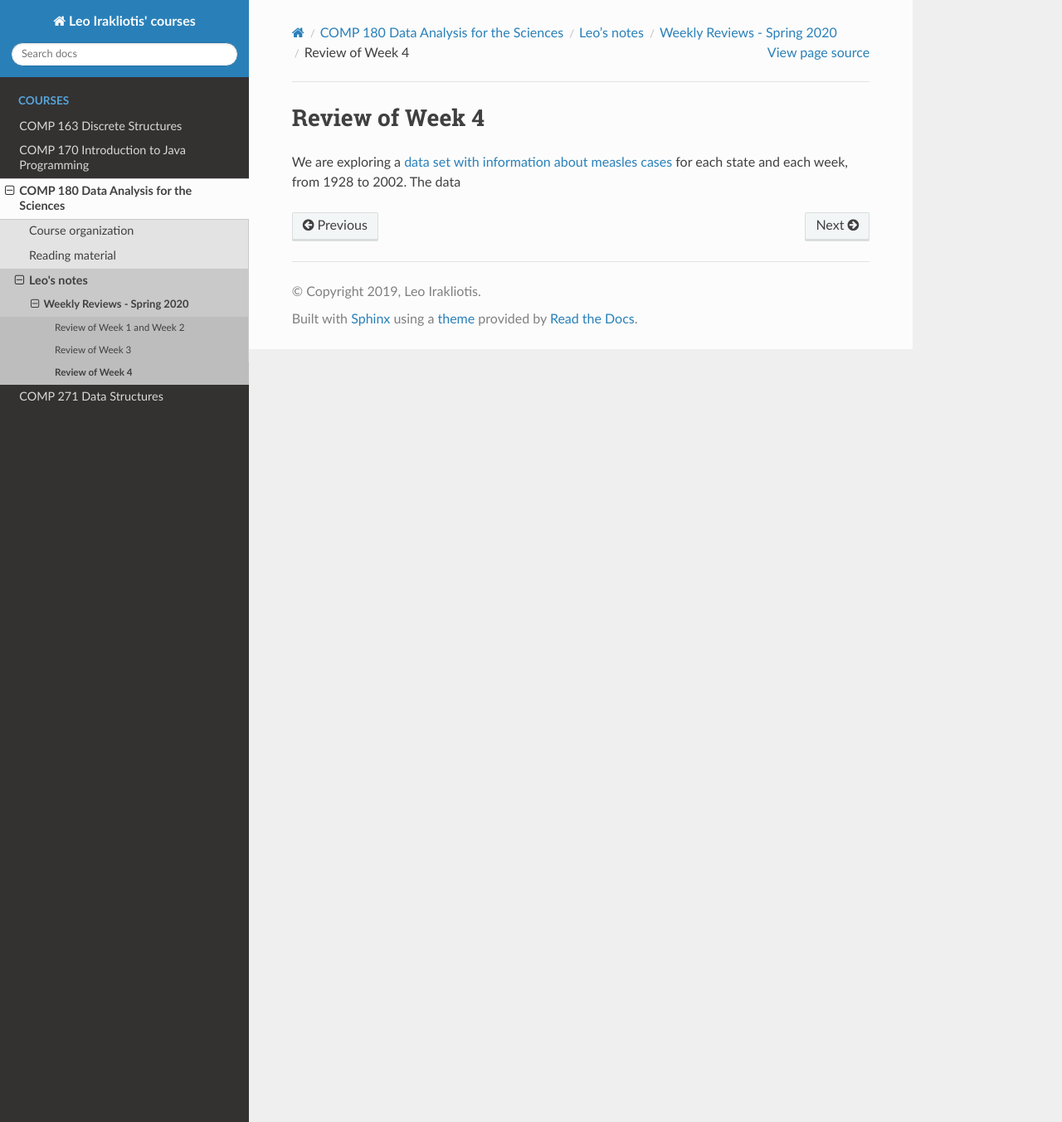
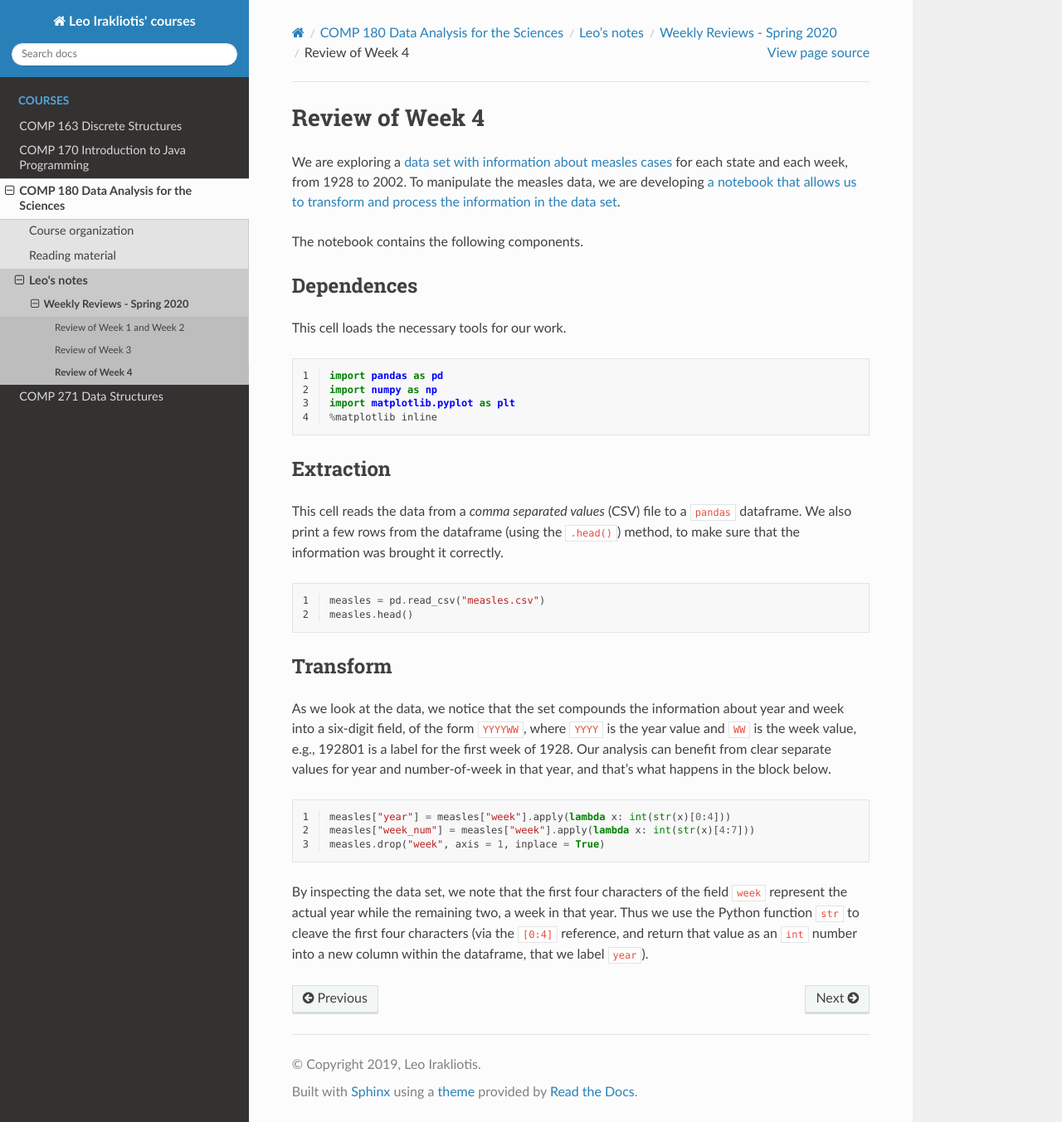
Before and after one commit to sleepyjaree/cdp, a Sphinx documentation site: the page built from source/COMP180/2020Spring/week4.rst, in a window 1280 px wide and 1353 px high. Shown: the whole window at 83% size. Built offline with Sphinx 7.4.7 and the Read the Docs theme 2.0.0, drawn with Linux system fonts in a browser that asks for light colours; pages that are not in the unit, such as notebooks, are missing from menus.

Commit message:
description of measles analysis - incomplete, but a start

```diff
--- a/source/COMP180/2020Spring/week4.rst
+++ b/source/COMP180/2020Spring/week4.rst
@@ -3,4 +3,44 @@ Review of Week 4
 =======================================================
 
 
-We are exploring a `data set with information about measles cases <../code/measles.csv>`_ for each state and each week, from 1928 to 2002. The data
+We are exploring a `data set with information about measles cases <https://github.com/lgreco/cdp/blob/master/source/COMP180/code/measles.csv>`_ for each state and each week, from 1928 to 2002. To manipulate the measles data, we are developing `a notebook that allows us to transform and process the information in the data set <https://github.com/lgreco/cdp/blob/master/source/COMP180/code/US%20Measles%20analysis.ipynb>`_.
+
+The notebook contains the following components.
+
+Dependences
+-----------
+This cell loads the necessary tools for our work.
+
+.. code-block:: python
+  :linenos:
+
+  import pandas as pd
+  import numpy as np
+  import matplotlib.pyplot as plt
+  %matplotlib inline
+
+Extraction
+----------
+This cell reads the data from a *comma separated values* (CSV) file to a ``pandas`` dataframe. We also print a few rows from the dataframe (using the ``.head()``) method, to make sure that the information was brought it correctly.
+
+
+.. code-block:: python
+  :linenos:
+
+  measles = pd.read_csv("measles.csv")
+  measles.head()
+
+Transform
+---------
+
+As we look at the data, we notice that the set compounds the information about year and week into a six-digit field, of the form ``YYYYWW``, where ``YYYY`` is the year value and ``WW`` is the week value, e.g., 192801 is a label for the first week of 1928. Our analysis can benefit from clear separate values for year and number-of-week in that year, and that's what happens in the block below.
+
+.. code-block:: python
+  :linenos:
+
+
+  measles["year"] = measles["week"].apply(lambda x: int(str(x)[0:4]))
+  measles["week_num"] = measles["week"].apply(lambda x: int(str(x)[4:7]))
+  measles.drop("week", axis = 1, inplace = True)
+
+By inspecting the data set, we note that the first four characters of the field ``week`` represent the actual year while the remaining two, a week in that year. Thus we use the Python function ``str`` to cleave the first four characters (via the ``[0:4]`` reference, and return that value as an ``int`` number into a new column within the dataframe, that we label ``year``).
```
Also changed, not shown: source/COMP180/code/US Measles analysis.ipynb.
